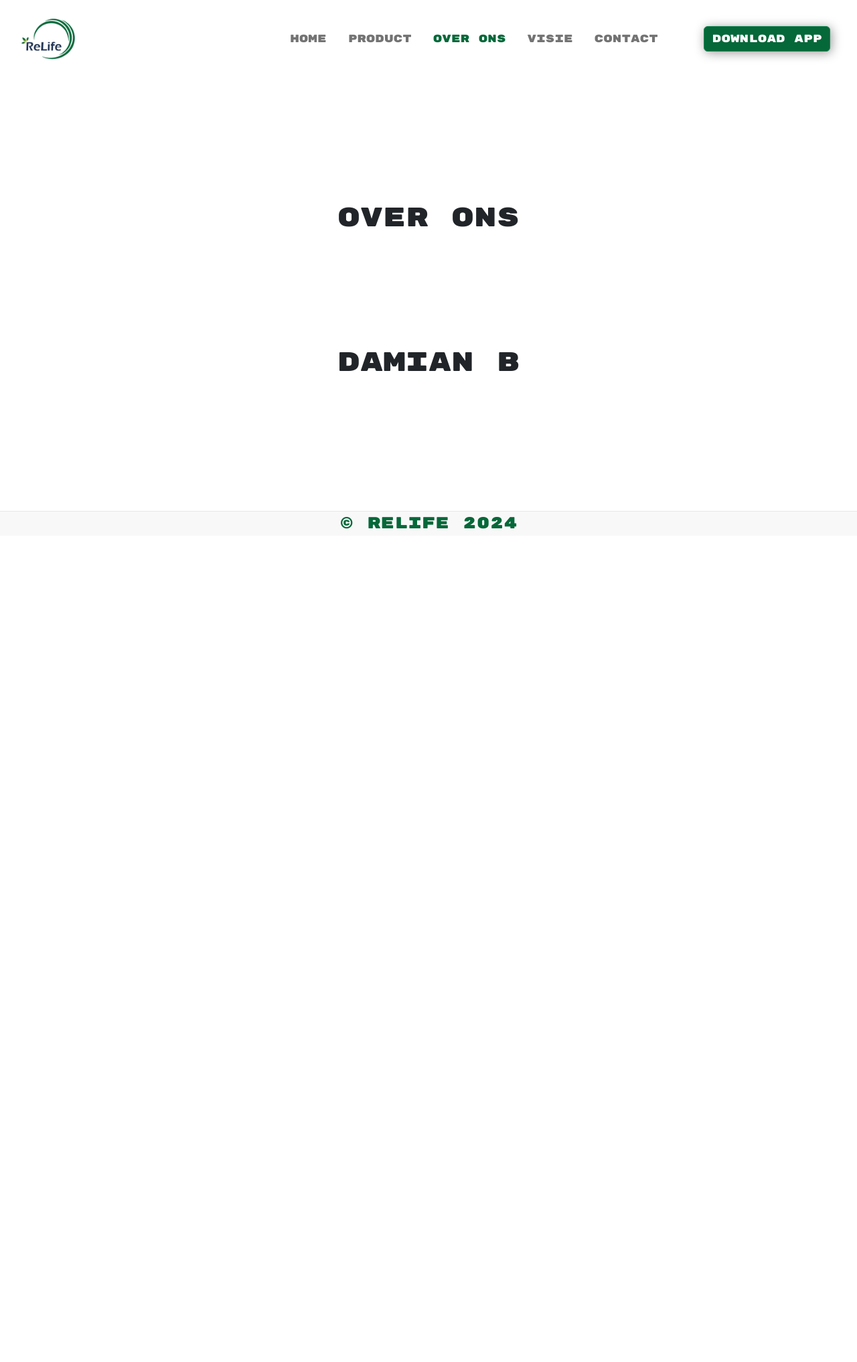
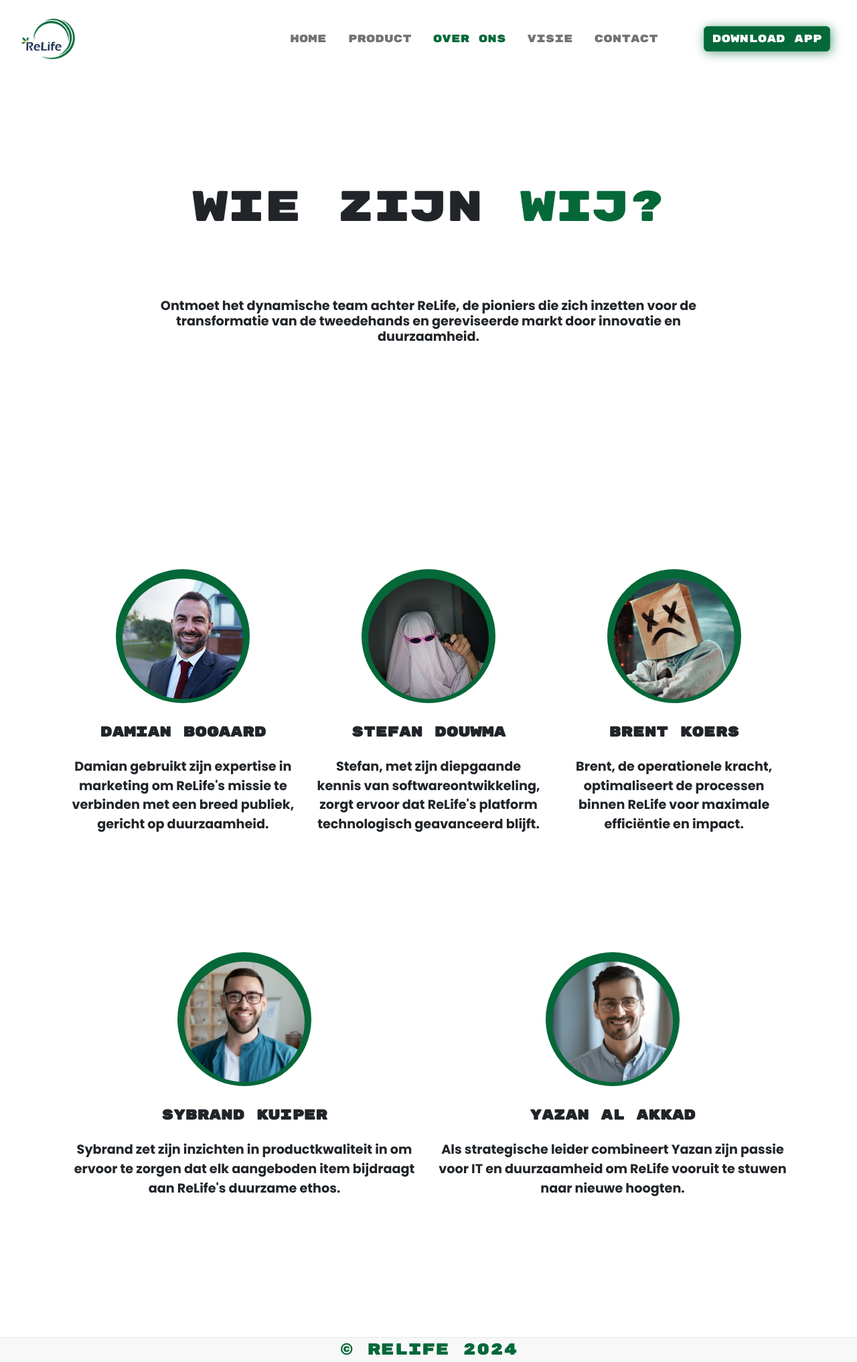
Before and after one commit to 0ReLife0/Product-Website, a PHP site: page /overons.php in a window 1280 px wide. Shown: the whole page at 67% size. Before the commit the page ends 790 px from the top, so only its background shows below. Run offline with PHP 8.4, Linux system fonts and the light colour scheme; some libraries are stand-ins or nearby versions.

Commit message:
Added the 'About us' page, and made some changes to it, added more media and made changes to some text elements as well

```diff
--- a/components/header.php
+++ b/components/header.php
@@ -10,6 +10,7 @@
     <link rel="preconnect" href="https://fonts.gstatic.com" crossorigin>
     <link href="https://fonts.googleapis.com/css2?family=Rubik+Mono+One&display=swap" rel="stylesheet">
     <link href="https://fonts.googleapis.com/css2?family=Roboto:ital,wght@0,100;0,300;0,400;0,500;0,700;0,900;1,100;1,300;1,400;1,500;1,700;1,900&display=swap" rel="stylesheet">
+    <link href="https://fonts.googleapis.com/css2?family=Poppins:ital,wght@0,100;0,200;0,300;0,400;0,500;0,600;0,700;0,800;0,900;1,100;1,200;1,300;1,400;1,500;1,600;1,700;1,800;1,900&display=swap" rel="stylesheet">
     <link rel="stylesheet" href="./styling/style.css">
     <link rel="icon" type="image/png" sizes="32x25" href="./assets/img/logo/32w/ReLife.png">
     <link rel="icon" type="image/png" sizes="16x13" href="./assets/img/logo/16w/ReLife.png">
--- a/components/navbar.php
+++ b/components/navbar.php
@@ -32,6 +32,7 @@
                 </ul>
             </div>
         </div>
+
     </nav>
 </header>
 
--- a/overons.php
+++ b/overons.php
@@ -5,9 +5,54 @@
 ?>
 <?php include './components/navbar.php'; ?>
 
-<div class="col-sm-12 col-md-12 col-lg-12 content">
-    <H1>OVER ONS</H1>
-    <H1>DAMIAN B</H1>
-</div>
+<div class="container">
+        <div class="row">
+            <div class="col-12 content">
+                <div class="col-lg-12">
+                    <h1 class="display-3 text-center">Wie zijn <span style="color:#056839">wij?</span></h1>
+                    <h5 class="my-5 py-5">Ontmoet het dynamische team achter ReLife, de pioniers die zich inzetten voor de transformatie van de tweedehands en gereviseerde markt door innovatie en duurzaamheid.</h5>
+                </div>
+                <div class="row gy-5 overflow-hidden" style="overflow-y:scroll">
+                    <div class="col-sm-12 col-md-6 col-lg-4 py-5">
+                        <div class="profile-pic-wrapper">
+                            <img class="mb-4 profile-pic" src="./assets/img/pfp/damian-pfp.jpg" alt="Damian-pfp">
+                        </div>
+                        <h4 class="mb-4">Damian Bogaard</h4>
+                        <p>Damian gebruikt zijn expertise in marketing om ReLife's missie te verbinden met een breed publiek, gericht op duurzaamheid.</p>
+                    </div>
+                    <div class="col-sm-12 col-md-6 col-lg-4 py-5">
+                        <div class="profile-pic-wrapper">
+                            <img class="mb-4 profile-pic" src="./assets/img/pfp/stefan-pfp.jpg" alt="stefan-pfp">
+                        </div>
+                        <h4 class="mb-4">Stefan Douwma</h4>
+                        <p>Stefan, met zijn diepgaande kennis van softwareontwikkeling, zorgt ervoor dat ReLife's platform technologisch geavanceerd blijft.</p>
+                    </div>
+                    <div class="col-sm-12 col-md-6 col-lg-4 py-5">
+                        <div class="profile-pic-wrapper">
+                            <img class="mb-4 profile-pic" src="./assets/img/pfp/brent-pfp.jpg" alt="Brent-pfp">
+                        </div>
+                        <h4 class="mb-4">Brent Koers</h4>
+                        <p>Brent, de operationele kracht, optimaliseert de processen binnen ReLife voor maximale efficiëntie en impact.</p>
+                    </div>
+
+                    <div class="col-sm-12 col-md-6 col-lg-6 py-5">
+                        <div class="profile-pic-wrapper">
+                            <img class="mb-4 profile-pic" src="./assets/img/pfp/sybrand-pfp.jpg" alt="Sybrand-pfp">
+                        </div>
+                        <h4 class="mb-4">Sybrand Kuiper</h4>
+                        <p>Sybrand zet zijn inzichten in productkwaliteit in om ervoor te zorgen dat elk aangeboden item bijdraagt aan ReLife's duurzame ethos.</p>
+                    </div>
+                    <div class="col-sm-12 col-md-6 col-lg-6 py-5">
+                        <div class="profile-pic-wrapper">
+                            <img class="mb-4 profile-pic" src="./assets/img/pfp/yazan-pfp.webp" alt="Yazan-pfp">
+                        </div>
+                        <h4 class="mb-4">Yazan Al Akkad</h4>
+                        <p>Als strategische leider combineert Yazan zijn passie voor IT en duurzaamheid om ReLife vooruit te stuwen naar nieuwe hoogten.</p>
+                    </div>
+                </div>
+            </div>
+        </div>
+    </div>
+
 
 <?php include './components/footer.php'; ?>
--- a/styling/style.css
+++ b/styling/style.css
@@ -10,6 +10,7 @@ html, body {
     height: auto;
     background-color: #ffff;
     transition: background-color 0.5s ease;
+
 }
 
 
@@ -30,9 +31,10 @@ html, body {
     backdrop-filter: blur(10px);
 }
 
-.navbar.scrolled {
+.navbar .scrolled {
     background: rgba(255, 255, 255, 0.8);
     backdrop-filter: blur(10px);
+
 }
 
 
@@ -59,11 +61,26 @@ html, body {
 }
 
 p {
-    font-family: "Roboto";
+    font-family: "Poppins";
     font-size: 1.2rem;
     font-weight: bold;
     max-width: 1000px;
     margin: auto;
+}
+
+h5 {
+    font-family: "Poppins";
+    font-size: 1.2rem;
+    font-weight: bold;
+    margin: 1em 0;
+    padding: 0 5em 0 5em;
+}
+
+h4 {
+    font-family: "Rubik Mono One", monospace;
+    font-size: 1.3rem;
+    font-weight: bold;
+    margin: 1em 0;
 }
 
 ul > li, a {
@@ -86,11 +103,12 @@ ul > li, a {
     color: #056839;
 }
 
-
-
 .scrolled {
     background: rgba(255, 255, 255, 0.4);
     backdrop-filter: blur(10px);
+    border-bottom: #056839;
+    border-width: 1px;
+    border-style: solid;
 }
 
 .img-wrapper {
@@ -99,6 +117,11 @@ ul > li, a {
     height: auto;
     align-items: center;
 
+}
+
+.text-wrapper {
+    height: auto;
+    padding: 0 22em 0 22em;
 }
 
 .product-img-main {
@@ -128,7 +151,28 @@ ul > li, a {
     margin: 6em auto;
     border-radius: 10px;
 
+}
 
+
+.profile-pic-wrapper {
+    width: 200px;
+    height: 200px;
+    border-radius: 50%;
+    display: flex;
+    justify-content: center;
+    align-items: center;
+    margin: 2em auto;
+    background-color: #056839;
+}
+
+.profile-pic {
+    display: block;
+    width: 100%;
+    max-width: 180px;
+    height: 180px;
+    object-fit: cover;
+    margin: 2em auto;
+    border-radius: 50%;
 }
 
 .stores-img {
@@ -161,13 +205,14 @@ ul > li, a {
     padding: 2em 2em 10em 2em;
 }
 
+
 a {
     text-decoration: none;
 }
 
 .btn-success {
-    background-color: #056839;
-    box-shadow: 2px 2px 16px rgba(0, 0, 0, 0.4);
+    background-color: rgb(5, 104, 57);
+    box-shadow: 2px 2px 16px rgba(5, 104, 57, 0.6);
 
 }
 
@@ -209,6 +254,7 @@ a {
     font-size: 1.5rem;
 }
 
+
 @media screen and (max-width: 768px) {
     .content {
         margin-top: 10em;
--- a/vision.php
+++ b/vision.php
@@ -8,9 +8,9 @@
 
 <div class="col-sm-12 col-md-12 col-lg-12 content">
     <div class="row row-gap-2">
-        <div class="col-12">
-            <h1 class="my-5 display-4">Onze <span style="color:#056839">Visie</span></h1>
-            <p class="py-5">ReLife staat aan de voorhoede van verandering, gedreven door een visie om de tweedehands en gereviseerde markt te transformeren. <br><br>Met innovatieve technologieën en duurzame praktijken streven wij ernaar om de wereldwijde kijk op consumptie te herdefiniëren. Onze inspanningen zijn gericht op het bevorderen van milieuvriendelijkheid door hergebruik te stimuleren en verspilling te minimaliseren. <br><br>Door gebruik te maken van efficiënte logistiek en gerecyclede materialen, verkleinen we onze ecologische voetafdruk en dragen we bij aan een groenere toekomst.</p>
+        <div class="col-12 text-wrapper">
+            <h1 class="mb-5 display-3">Onze <span style="color:#056839">Visie</span></h1>
+            <h5 class="py-5">ReLife staat aan de voorhoede van verandering, gedreven door een visie om de tweedehands en gereviseerde markt te transformeren. <br><br>Met innovatieve technologieën en duurzame praktijken streven wij ernaar om de wereldwijde kijk op consumptie te herdefiniëren. Onze inspanningen zijn gericht op het bevorderen van milieuvriendelijkheid door hergebruik te stimuleren en verspilling te minimaliseren. <br><br>Door gebruik te maken van efficiënte logistiek en gerecyclede materialen, verkleinen we onze ecologische voetafdruk en dragen we bij aan een groenere toekomst.</h5>
         </div>
     </div>
 
```
Also changed, not shown: product.php (+4 -3 lines), assets/img/pfp/brent-pfp.jpg (added), assets/img/pfp/damian-pfp.jpg (added), assets/img/pfp/stefan-pfp.jpg (added), assets/img/pfp/sybrand-pfp.jpg (added), assets/img/pfp/yazan-pfp.webp (added).
